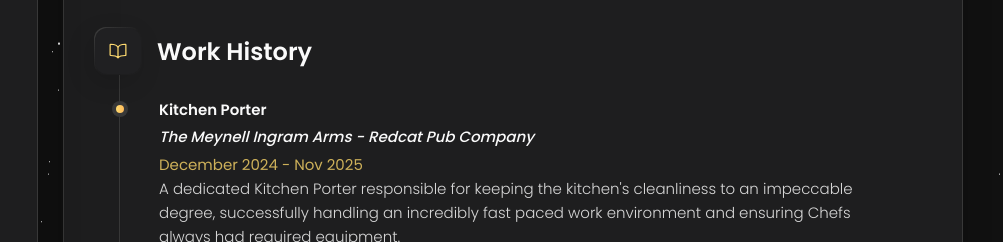
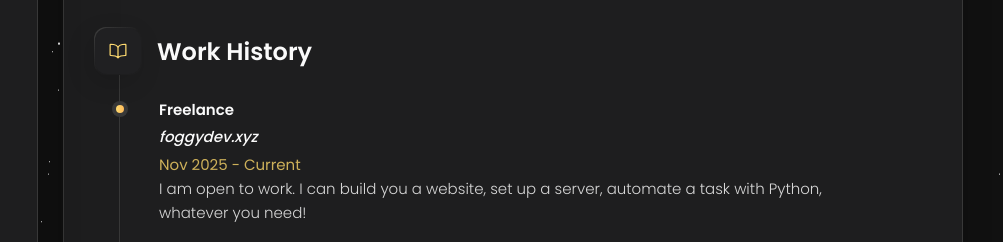
Before and after one commit to tarksoncorp/tarksoncorp.github.io, a plain HTML site: page index.html in a window 1280 px wide. Both pictures are taken after a click on the button "Experiences". Shown: the part 535-777 px from the top of the page, 277-1280 px from the left. Drawn offline with nearby package versions, Linux system fonts and the light colour scheme.

Commit message:
updated work history to include freelance

```diff
--- a/index.html
+++ b/index.html
@@ -235,6 +235,16 @@
             </div>
             <ol class="timeline-list">
               <li class="timeline-item">
+                <h4 class="h4 timeline-item-title">Freelance</h4>
+                <h2 class="h5 timeline-item-title">
+                  <i>foggydev.xyz</i>
+                </h2>
+                <span>Nov 2025 - Current</span>
+                <p class="timeline-text">
+                  I am open to work. I can build you a website, set up a server, automate a task with Python, whatever you need!
+                </p>
+              </li>
+              <li class="timeline-item">
                 <h4 class="h4 timeline-item-title">Kitchen Porter</h4>
                 <h2 class="h5 timeline-item-title">
                   <i>The Meynell Ingram Arms - Redcat Pub Company</i>
```
